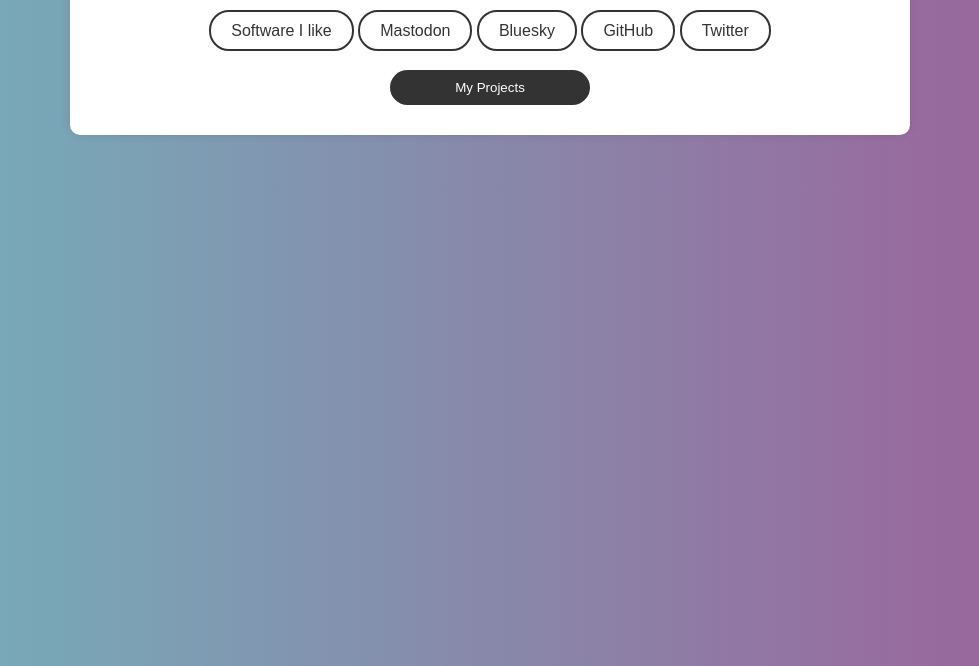
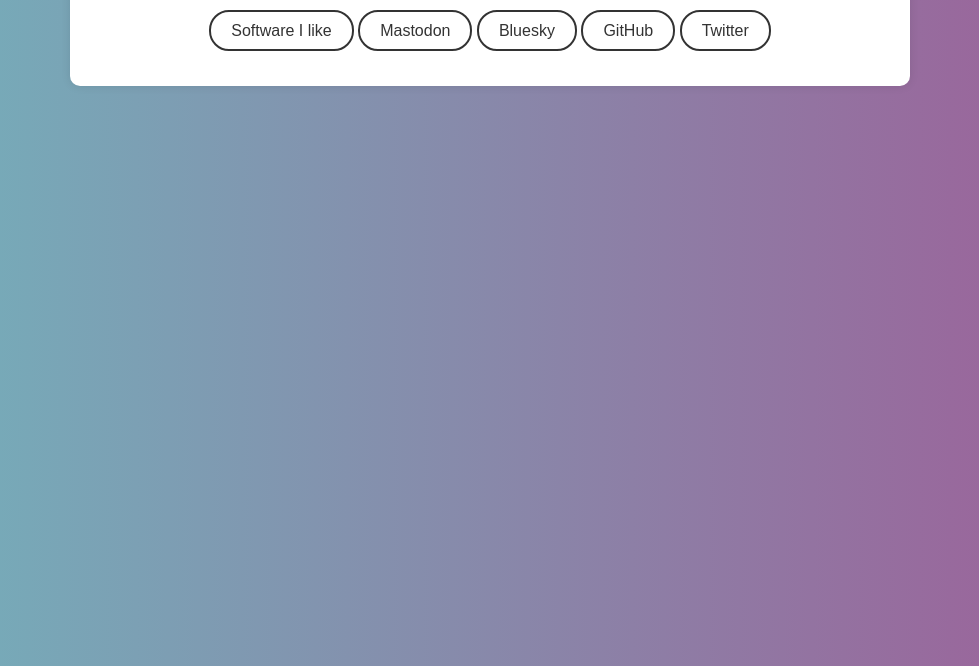
Before and after one commit to OSZO69/website, a plain HTML site: page index.html in a window 1280 px wide. Shown: the part 134-800 px from the top of the page, without its empty margins (150-1129 px from the left). Drawn offline with Linux system fonts and the light colour scheme.

Commit message:
deleted the "my projects" button because it was useless

```diff
--- a/index.html
+++ b/index.html
@@ -22,7 +22,7 @@
             <li><a href="https://github.com/oszo69" target="_blank">GitHub</a></li>
             <li><a href="https://twitter.com/ooszerek" target="_blank">Twitter</a></li>
         </ul>
-        <button class="projects-button" onclick="window.location.href='https://oszo69.github.io/myprojects/'">My Projects</button>
+
     </div>
 </body>
 </html>
```
